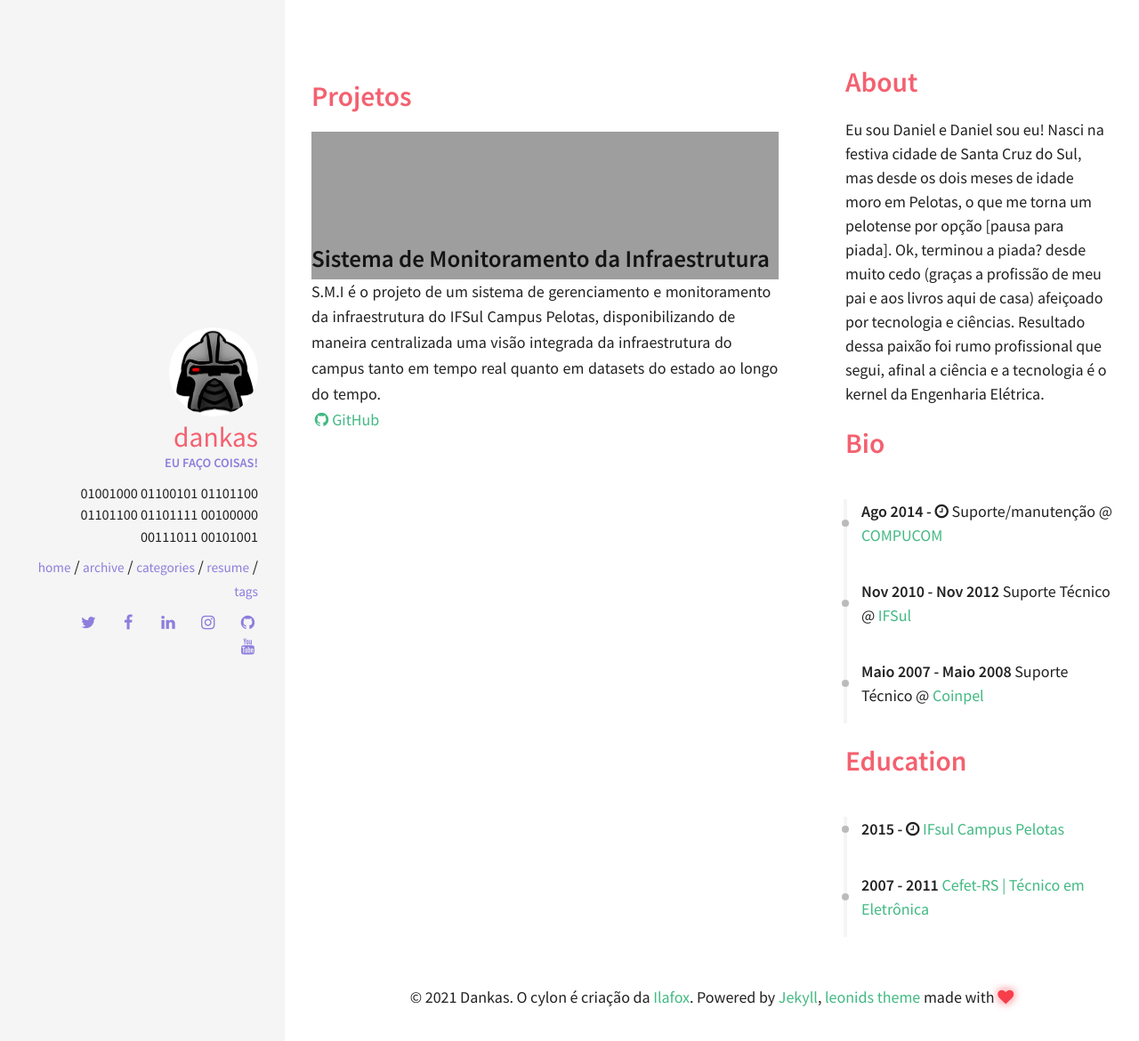
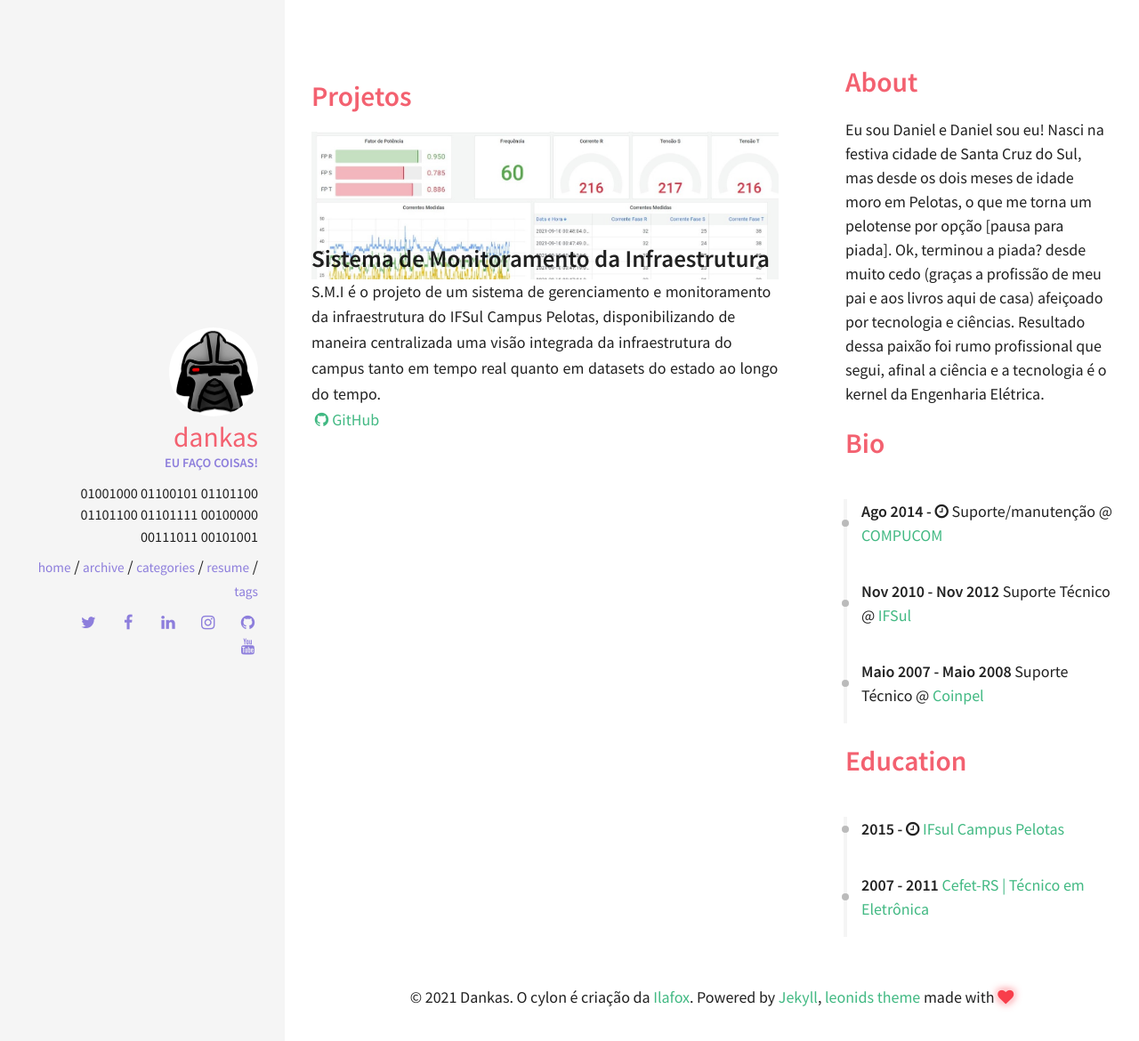
Before and after one commit to dankas/dankas.github.io, a Jekyll site: the page built from resume.html, in a window 1280 px wide. Shown: the top 1170 px of the page at 89% size. Built offline with Jekyll 4.4.1, drawn with Linux system fonts in a browser that asks for light colours; nearby versions of some CDN libraries.

Commit message:
projetos

```diff
--- a/_data/index/projects.yml
+++ b/_data/index/projects.yml
@@ -1,4 +1,4 @@
 - name: Sistema de Monitoramento da Infraestrutura
   descr: S.M.I é o projeto de um sistema de gerenciamento e monitoramento da infraestrutura do IFSul Campus Pelotas, disponibilizando de maneira centralizada uma visão integrada da infraestrutura do campus tanto em tempo real quanto em datasets do estado ao longo do tempo.
-  image: https://dankas.github.io/img/smi.png
+  image: https://dankas.github.io/img/smi.jpg
   github: https://github.com/dankas/SMI_IFSul
--- a/_includes/sections/projects.html
+++ b/_includes/sections/projects.html
@@ -2,7 +2,7 @@
 <script src="https://cdnjs.cloudflare.com/ajax/libs/Chart.js/2.6.0/Chart.min.js"></script>
 {% for project in site.data.index.projects %}
     <div class="row">
-            <div class="col" style="border: #a1a1a1">
+            <div class="col">
                 <div style="background-image: url('{{ project.image}}');background-size: cover; padding-top: 120px;">
                 <h3 style="margin: 0">{{ project.name }}</h3>
                 </div>
```
